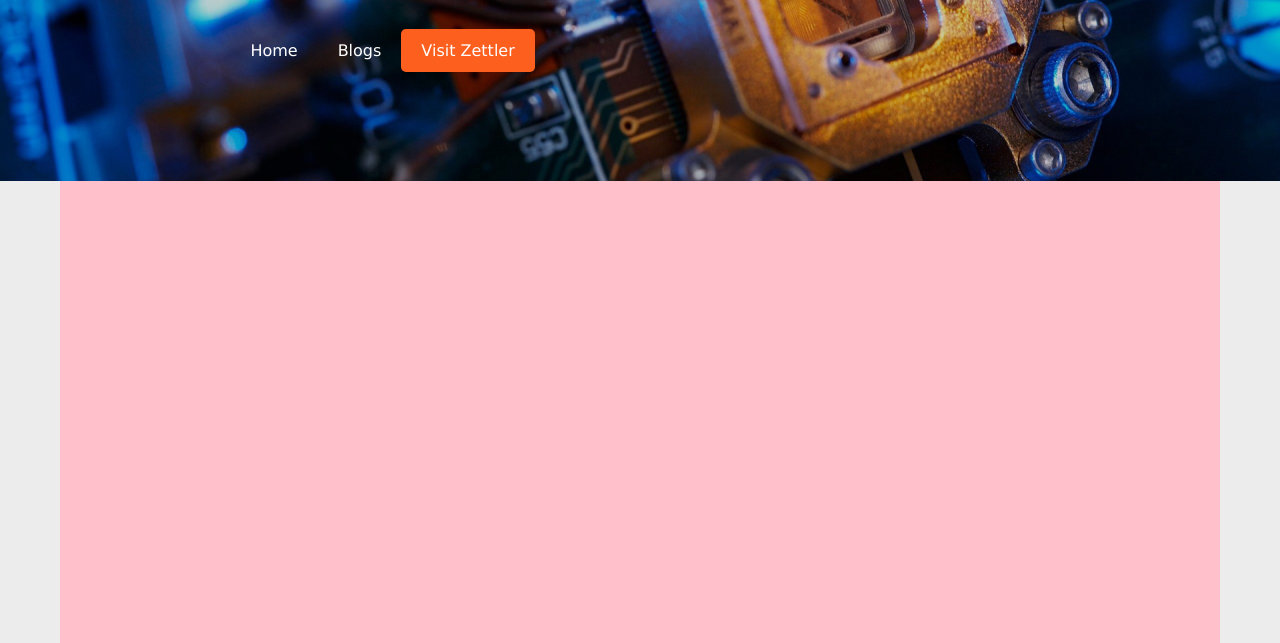
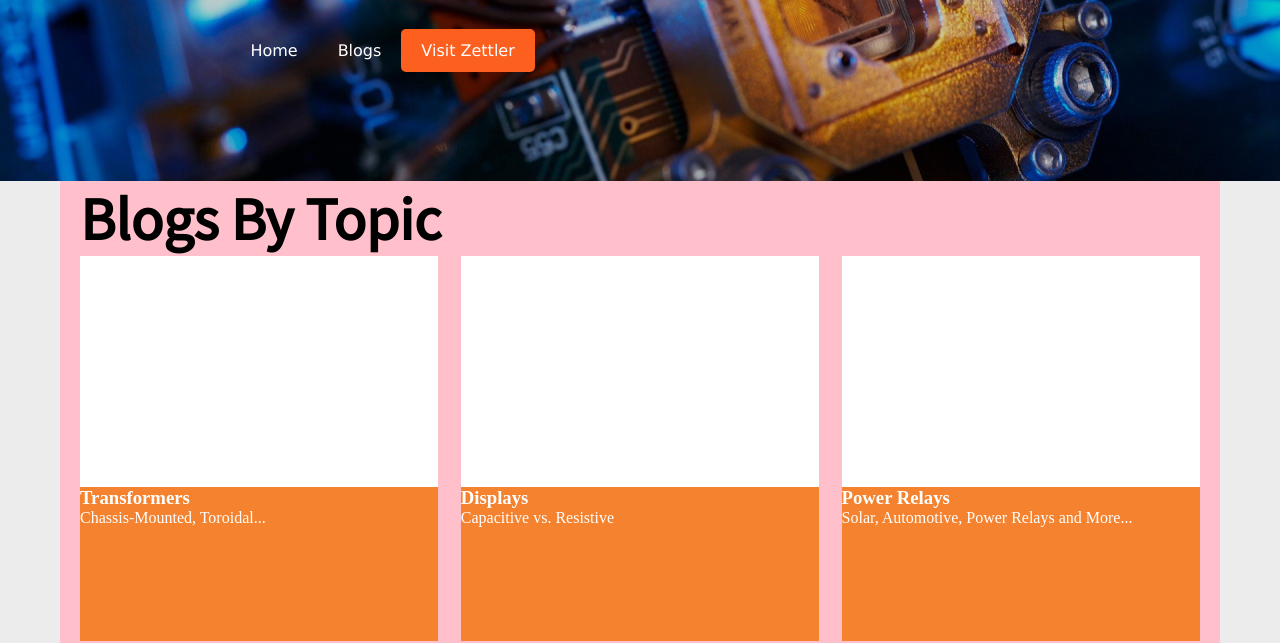
Before and after one commit to KaneMJ/ZBlog, a React app: page / in a window 1280 px wide. Shown: the part 169-812 px from the top of the page. Built offline with nearby package versions, Linux system fonts and the light colour scheme.

Commit message:
Working on Blogs by Topic. Structure is in place, now just filling in content

```diff
--- a/src/components/BlogTopic.js
+++ b/src/components/BlogTopic.js
@@ -6,7 +6,33 @@ class BlogTopic extends React.Component {
         return (
             <div className={styles.wrapper}>
                 <div className={styles.blogTopicWrapper}>
-
+                    <h1 className={styles.title}>Blogs By Topic</h1>
+                    <div className={styles.cardWrapper}>
+                        <div className={styles.transformerCard}>
+                            <div className={styles.imgDiv}>
+                            </div>
+                            <div className={styles.description}>
+                                <h3>Transformers</h3>
+                                <p>Chassis-Mounted, Toroidal...</p>
+                            </div>
+                        </div>
+                        <div className={styles.displayCard}>
+                            <div className={styles.imgDiv}>
+                            </div>
+                            <div className={styles.description}>
+                                <h3>Displays</h3>
+                                <p>Capacitive vs. Resistive</p>
+                            </div>
+                        </div>
+                        <div className={styles.relayCard}>
+                            <div className={styles.imgDiv}>
+                            </div>
+                            <div className={styles.description}>
+                                <h3>Power Relays</h3>
+                                <p>Solar, Automotive, Power Relays and More...</p>
+                            </div>
+                        </div>
+                    </div>
                 </div>
             </div>
         )
--- a/src/css/blogtopic.css
+++ b/src/css/blogtopic.css
@@ -7,6 +7,48 @@
     max-width: 1120px;
     margin: 0 auto;
     background-color: pink;
-    height: 430px;
-    padding: 35px 20px;
+    height: 485px;
+    padding: 0 20px 15px 20px;
 }
+
+.title {
+    font-family: 'Source Sans Pro';
+    font-size: 60px;
+    margin: 0;
+    padding: 0;
+}
+
+.cardWrapper {
+    width: 100%;
+    height: 385px;
+}
+
+.transformerCard, .displayCard, .relayCard {
+    height: 385px;
+    background-color: red;
+    width: 32%;
+    display: inline-block;
+}
+
+.transformerCard {
+    margin-right: 2%;
+}
+
+.displayCard {
+    margin-right: 2%;
+}
+
+.imgDiv {
+    background-color: white;
+    height: 60%;
+}
+
+.description {
+    background-color: rgb(245, 130, 47);
+    height: 40%;
+    color: white;
+}
+
+.description h3{
+    margin: 0;
+}
```
